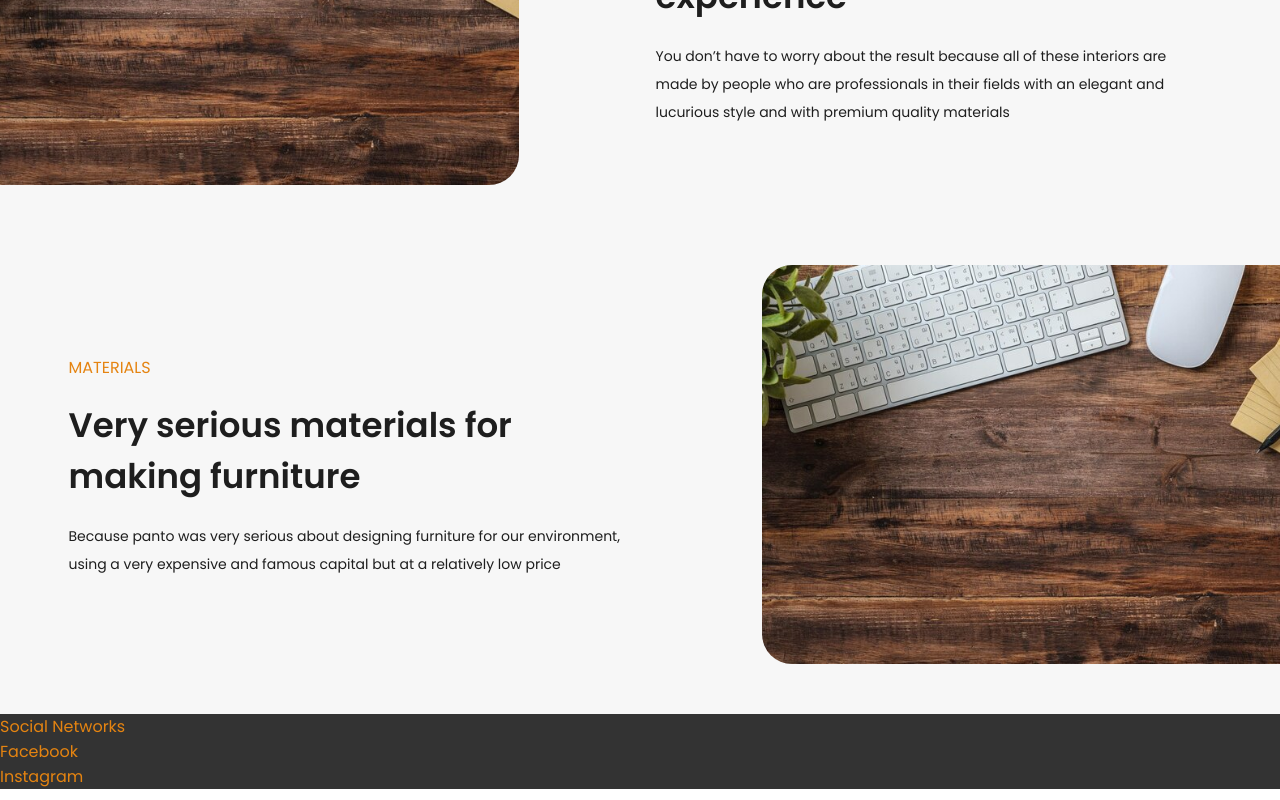
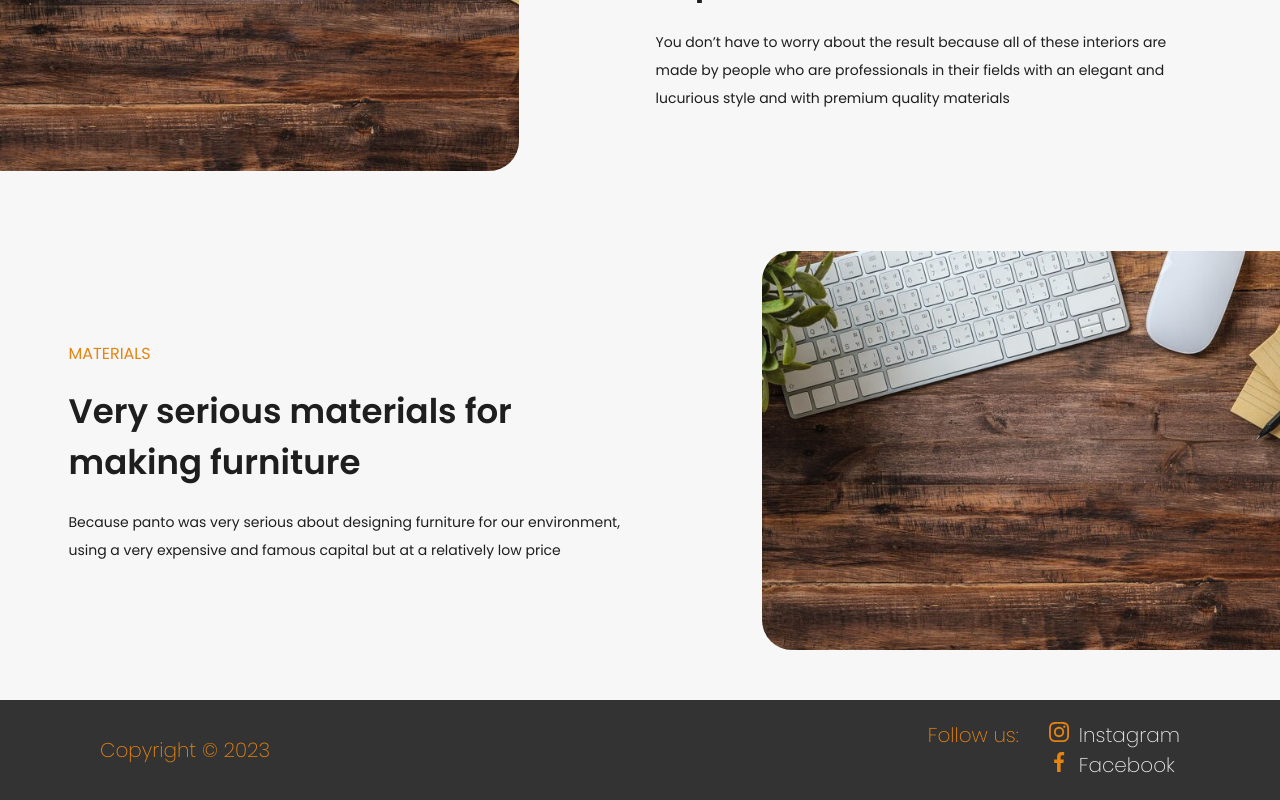
Before and after one commit to IraAkulova/Furniture-for-you, a React (Create React App) app: page / in a window 1280 px wide. Shown: the part 1780-2580 px from the top of the page. Built offline with nearby package versions, Linux system fonts and the light colour scheme.

Commit message:
added styles to footer

```diff
--- a/src/components/hero/Hero.module.css
+++ b/src/components/hero/Hero.module.css
@@ -3,9 +3,8 @@
     align-items: center;
     flex-direction: column;
     background-image: url(../../../public/hero.png);
-    background-size: cover;
-    max-width: 1440px;
-    height: 1084px;
+    background-size: 1440px;
+    height: 1070px;
     box-shadow: 0px 1px 1px rgba(180, 114, 27, 0.12), 0px 4px 4px rgba(180, 114, 27, 0.06), 1px 4px 6px rgba(180, 114, 27, 0.16);
 }
 .heroHeader{
--- a/src/components/sharedLayout/SharedLayout.jsx
+++ b/src/components/sharedLayout/SharedLayout.jsx
@@ -32,11 +32,36 @@ const SharedLayout = () => {
         <Outlet />
       </Suspense>
       <div className={css.footer}>
-        <p>Social Networks</p>
-        <ul>
-          <li>Facebook</li>
-          <li>Instagram</li>
-        </ul>
+        <p>Copyright © 2023</p>
+        <div className={css.social}>
+          <p>Follow us:</p>
+          <ul>
+            <li className={css.socialItem}>
+              <a
+                href="https://www.instagram.com/"
+                target="_blank"
+                rel="noopener noreferrer nofollow"
+              >
+                <svg className={css.socialIcon}>
+                  <use href="./icons.svg#icon-instagram"></use>
+                </svg>
+                <span>Instagram</span>
+              </a>
+            </li>
+            <li className={css.socialItem}>
+              <a
+                href="https://www.facebook.com/"
+                target="_blank"
+                rel="noopener noreferrer nofollow"
+              >
+                <svg className={css.socialIcon}>
+                  <use href="./icons.svg#icon-facebook"></use>
+                </svg>
+                <span>Facebook</span>
+              </a>
+            </li>
+          </ul>
+        </div>
       </div>
     </>
   );
--- a/src/components/sharedLayout/SharedLayout.module.css
+++ b/src/components/sharedLayout/SharedLayout.module.css
@@ -1,7 +1,7 @@
 .sharedHeader{
     display: flex;
     position: fixed;
-    width: 1440px;
+    max-width: 1440px;
     justify-content: space-between;
     top: 0;
     height: 100px;
@@ -28,10 +28,34 @@
     padding: 0;
     margin: 0;
     margin-right: 100px;
+    margin-left: 670px;
 }
 .footer{
-    display: block;
-    max-width: 1440px;
+    display: flex;
+    align-items: center;
+    justify-content: space-between;
+    max-width: 1240px;
+    height: 100px;
+    padding-left: 100px;
+    padding-right: 100px;
+    font-size: 20px;
+    font-weight: 200;
     background-color: rgba(0, 0, 0, 0.8);
     color: #E58411;
 }
+.social{
+    display: flex;
+    gap: 30px;
+}
+.socialIcon{
+    content: "";
+  fill: #E58411;
+  width: 20px;
+  height: 20px;
+  background-position: center;
+}
+span{
+    padding-left: 10px;
+    font-weight: 200;
+    text-align: center;
+}
```
Also changed, not shown: public/icons.svg (added).
